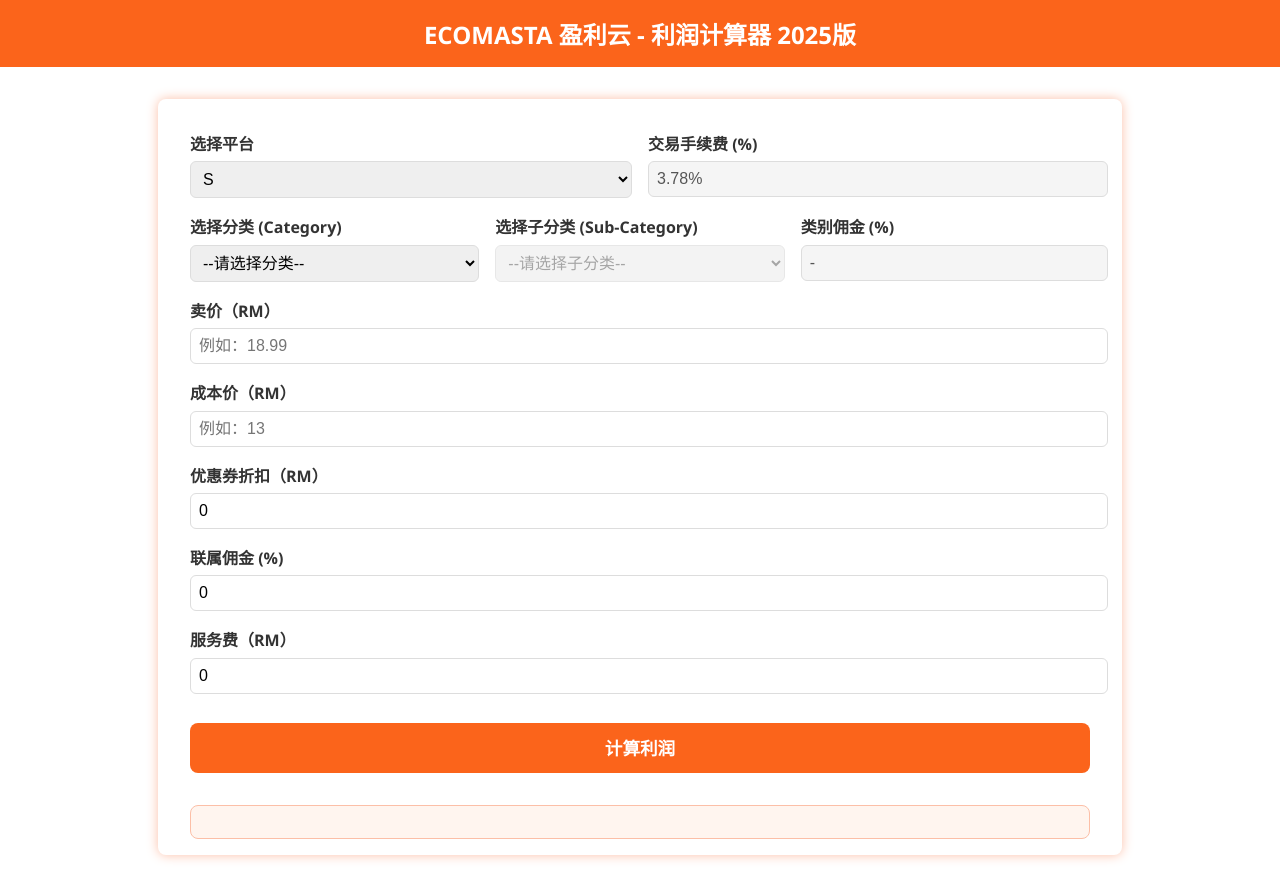
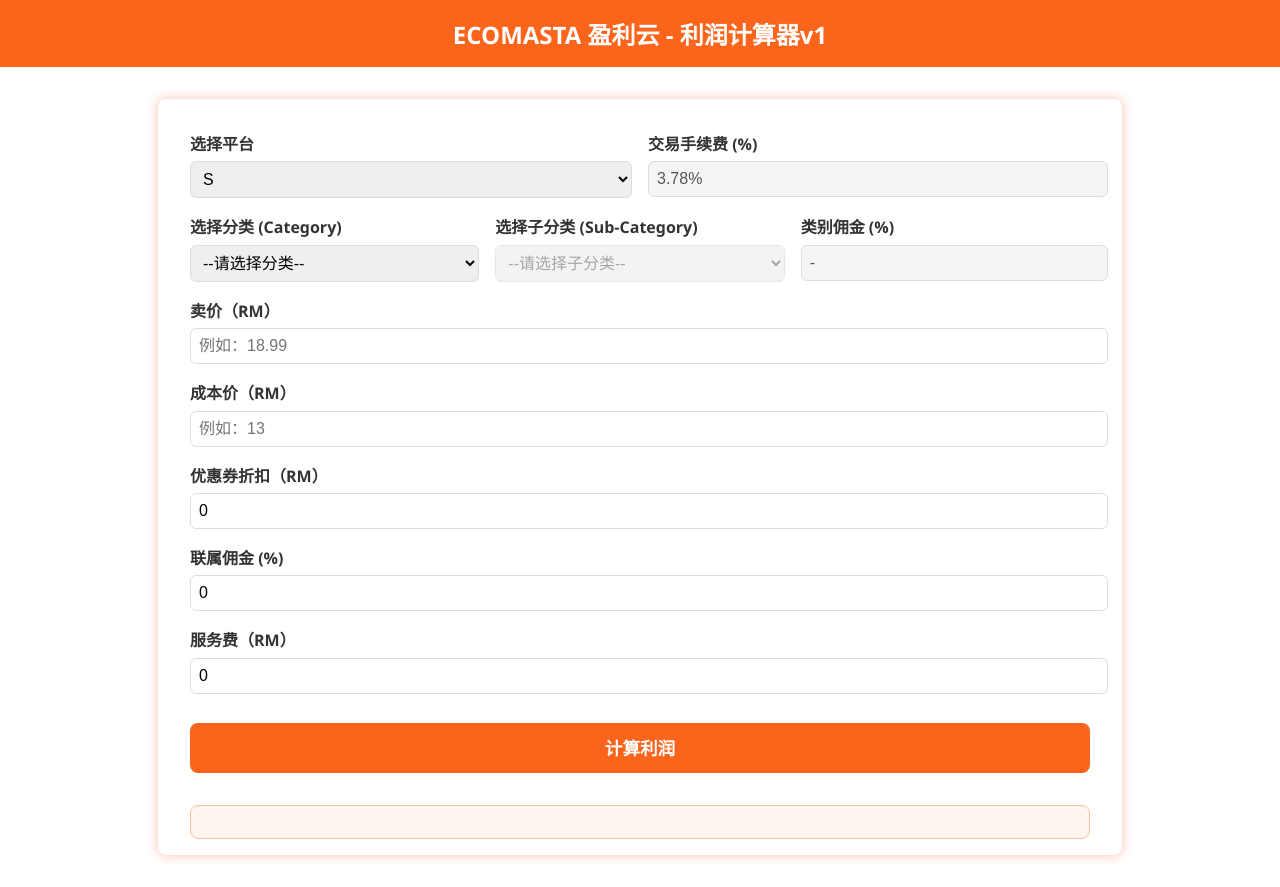
Before and after one commit to rexwoo123/Ecomasta-Calculator, a plain HTML site: page index.html in a window 1280 px wide. Drawn offline with Linux system fonts and the light colour scheme.

Commit message:
index.html

```diff
--- a/index.html
+++ b/index.html
@@ -80,7 +80,7 @@
 </style>
 </head>
 <body>
-<header>ECOMASTA 盈利云 - 利润计算器 2025版</header>
+<header>ECOMASTA 盈利云 - 利润计算器v1 </header>
 <main>
   <div class="flex-row">
     <div>
```
